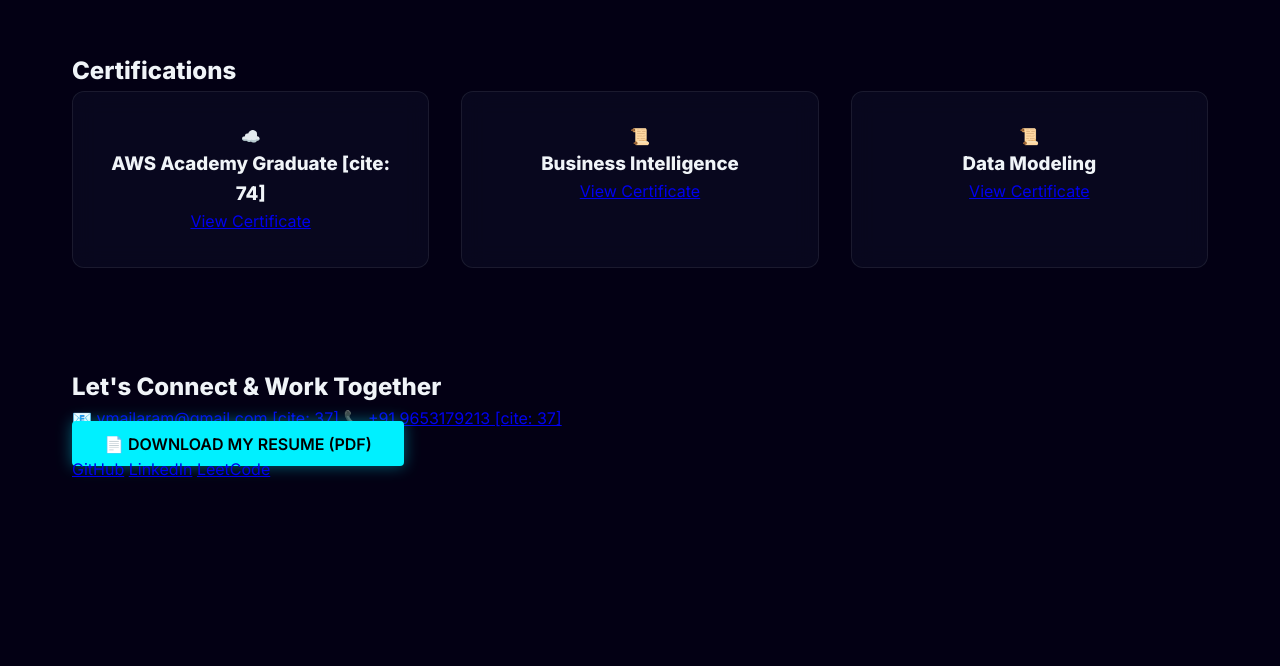
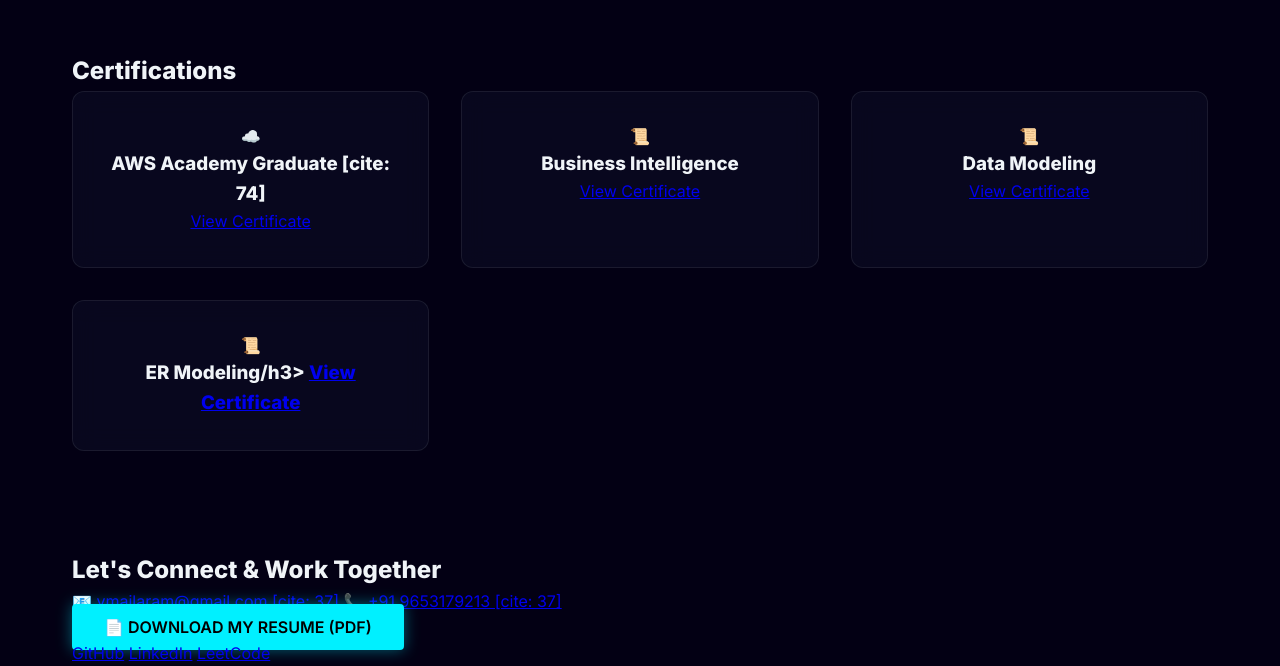
Before and after one commit to Vinay-Mailaram/vinaymailaram.github.io, a website built with Vite: page index.html in a window 1280 px wide. Shown: the part 2137-2803 px from the top of the page. Before the commit the page ends 2620 px from the top, so only its background shows below. Built offline with nearby package versions, Linux system fonts and the light colour scheme.

Commit message:
Update index.html

```diff
--- a/index.html
+++ b/index.html
@@ -121,12 +121,17 @@
             <div class="cert-card">
               <div class="cert-icon">📜</div>
               <h3>Business Intelligence</h3>
-              <a href="./Infosys_Cert_1.pdf" target="_blank" class="cert-link">View Certificate</a>
+              <a href="./Infosys_Cert_2.pdf" target="_blank" class="cert-link">View Certificate</a>
             </div>
             <div class="cert-card">
               <div class="cert-icon">📜</div>
               <h3>Data Modeling</h3>
-              <a href="./Infosys_Cert_2.pdf" target="_blank" class="cert-link">View Certificate</a>
+              <a href="./Infosys_Cert_3.pdf" target="_blank" class="cert-link">View Certificate</a>
+            </div>
+            <div class="cert-card">
+              <div class="cert-icon">📜</div>
+              <h3>ER Modeling/h3>
+              <a href="./Infosys_Cert_1.pdf" target="_blank" class="cert-link">View Certificate</a>
             </div>
           </div>
         </div>
```
